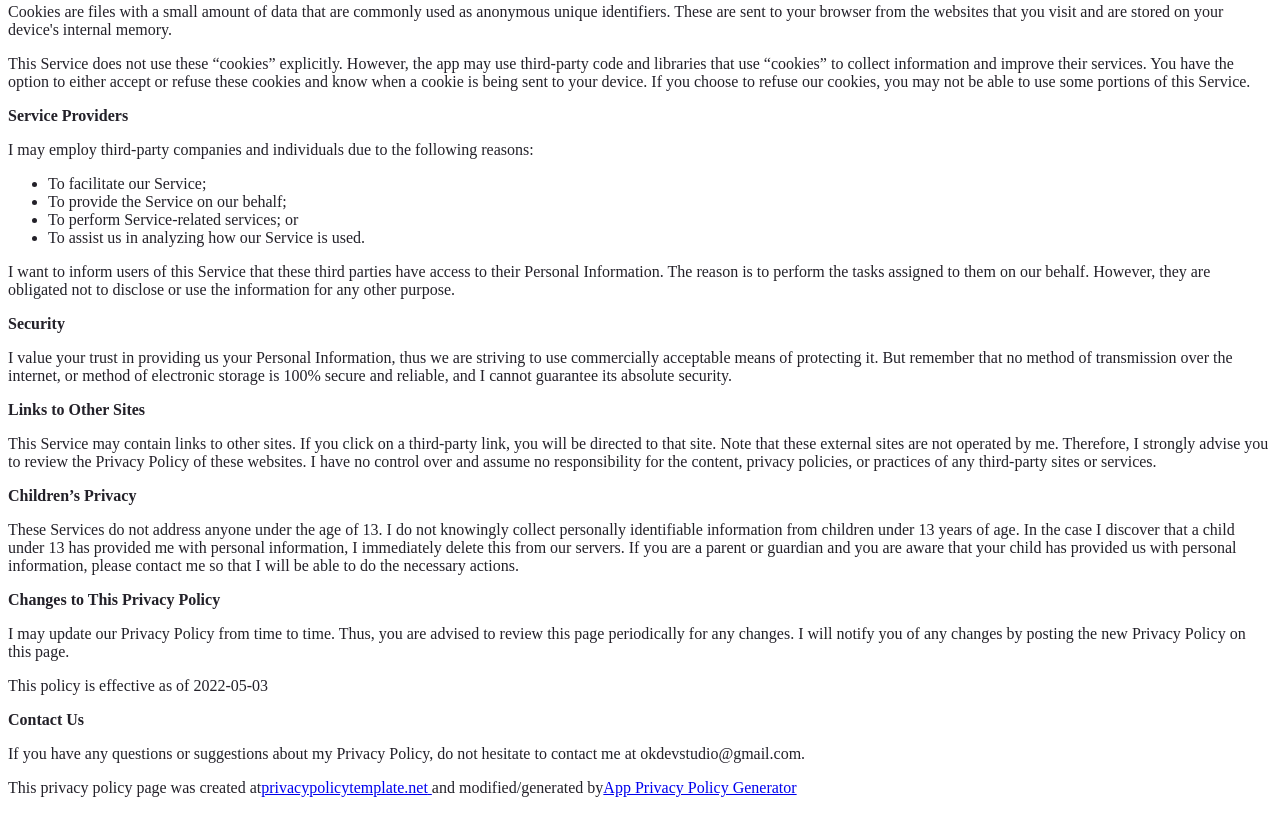
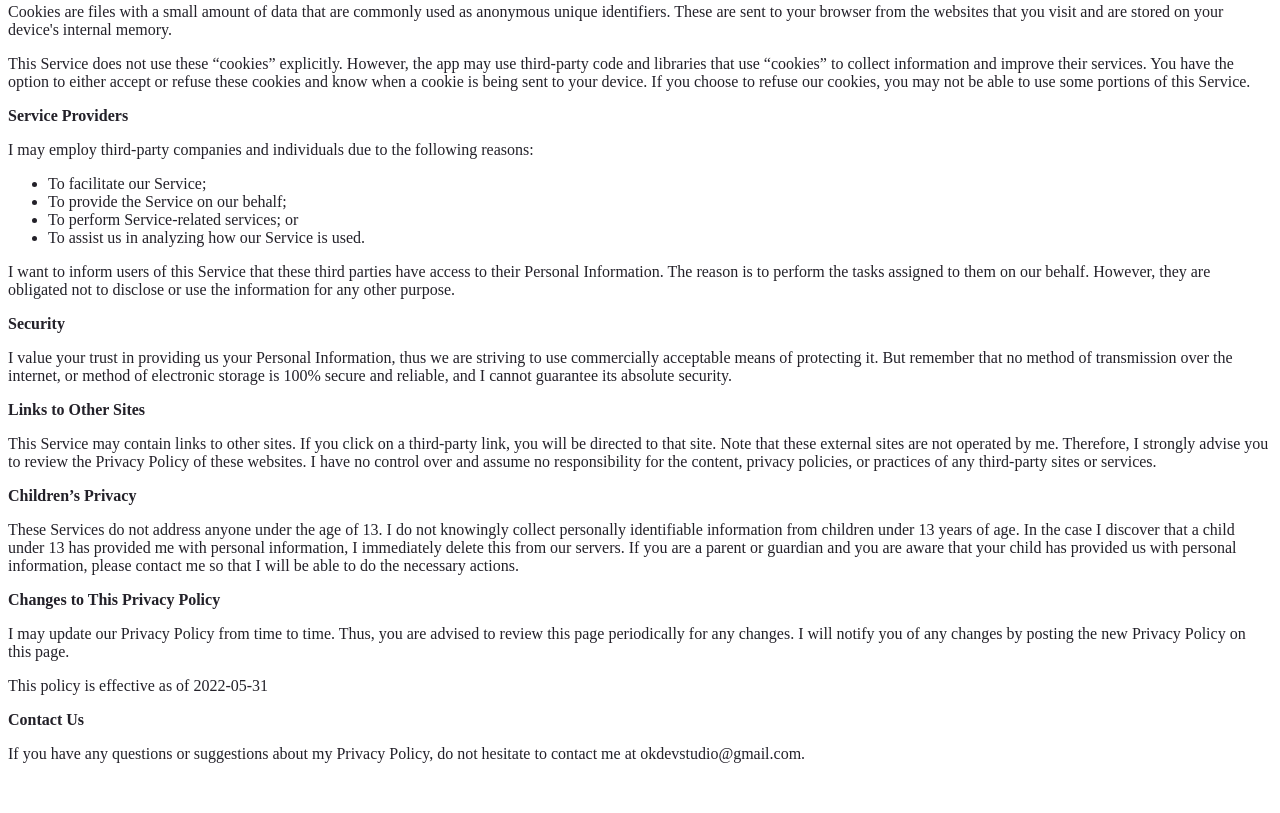
Before and after one commit to okdevstudio/ok-dev-studio, a Gatsby site: page /projects/flappy-bird/privacy-policy in a window 1280 px wide. Shown: the part 555-1368 px from the top of the page. After the commit the page ends 1334 px from the top, so only its background shows below. Built offline with nearby package versions, Linux system fonts and the light colour scheme; Gatsby itself is replaced by a stand-in of ours.

Commit message:
feat: react-helmet used for tilte; fix: privacy policy fixes; used gatsby-plugin-image

```diff
--- a/package.json
+++ b/package.json
@@ -32,6 +32,7 @@
     "@types/node": "^17.0.31",
     "@types/react": "^17.0.44",
     "@types/react-dom": "^17.0.16",
+    "@types/react-helmet": "^6.1.5",
     "gh-pages": "^4.0.0",
     "typescript": "^4.6.4"
   }
--- a/src/components/notFound.tsx
+++ b/src/components/notFound.tsx
@@ -1,5 +1,7 @@
 import React from "react";
 import "./notFound.scss";
+import { StaticImage } from "gatsby-plugin-image";
+
 // import { Link } from "gatsby";
 
 interface Props {}
@@ -7,7 +9,7 @@ interface Props {}
 export default function NotFound({}: Props) {
   return (
     <div className="container">
-      <img src="/images/not_found.png" alt="not-found" />
+      <StaticImage src="../images/not_found.png" alt="not-found" />
       <h1>Page Not Found</h1>
       {/* <Link to="/">Go home</Link>. */}
     </div>
--- a/src/pages/projects/flappy-bird/privacy-policy.tsx
+++ b/src/pages/projects/flappy-bird/privacy-policy.tsx
@@ -1,12 +1,18 @@
 import * as React from "react";
+import { Helmet } from "react-helmet";
 
 function FlappyBirdPolicy() {
   return (
+    <React.Fragment>
+      <Helmet>
+        <title>Privacy Policy | Flappy Bird</title>
+        <meta name="description" content="Privacy Policy" />
+      </Helmet>
       <main style={{ margin: "8px" }}>
         <strong>Privacy Policy</strong>
         <p>
-        Ok Dev built the Flappy Bird app as an Ad Supported app. This SERVICE is
-        provided by Ok Dev at no cost and is intended for use as is.
+          Ok Dev built the Flappy Bird app as an Ad Supported app. This SERVICE
+          is provided by Ok Dev at no cost and is intended for use as is.
         </p>
         <p>
           This page is used to inform visitors regarding my policies with the
@@ -15,10 +21,10 @@ function FlappyBirdPolicy() {
         </p>
         <p>
           If you choose to use my Service, then you agree to the collection and
-        use of information in relation to this policy. The Personal Information
-        that I collect is used for providing and improving the Service. I will
-        not use or share your information with anyone except as described in
-        this Privacy Policy.
+          use of information in relation to this policy. The Personal
+          Information that I collect is used for providing and improving the
+          Service. I will not use or share your information with anyone except
+          as described in this Privacy Policy.
         </p>
         <p>
           The terms used in this Privacy Policy have the same meanings as in our
@@ -31,8 +37,9 @@ function FlappyBirdPolicy() {
         <p>
           For a better experience, while using our Service, I may require you to
           provide us with certain personally identifiable information, including
-        but not limited to User Analytics Data . The information that I request
-        will be retained on your device and is not collected by me in any way.
+          but not limited to User Analytics Data . The information that I
+          request will be retained on your device and is not collected by me in
+          any way.
         </p>
         <div>
           <p>
@@ -81,33 +88,34 @@ function FlappyBirdPolicy() {
           I want to inform you that whenever you use my Service, in a case of an
           error in the app I collect data and information (through third-party
           products) on your phone called Log Data. This Log Data may include
-        information such as your device Internet Protocol (“IP”) address, device
-        name, operating system version, the configuration of the app when
-        utilizing my Service, the time and date of your use of the Service, and
-        other statistics.
+          information such as your device Internet Protocol (“IP”) address,
+          device name, operating system version, the configuration of the app
+          when utilizing my Service, the time and date of your use of the
+          Service, and other statistics.
         </p>
         <p>
           <strong>Cookies</strong>
         </p>
         <p>
-        Cookies are files with a small amount of data that are commonly used as
-        anonymous unique identifiers. These are sent to your browser from the
-        websites that you visit and are stored on your device's internal memory.
+          Cookies are files with a small amount of data that are commonly used
+          as anonymous unique identifiers. These are sent to your browser from
+          the websites that you visit and are stored on your device's internal
+          memory.
         </p>
         <p>
           This Service does not use these “cookies” explicitly. However, the app
           may use third-party code and libraries that use “cookies” to collect
           information and improve their services. You have the option to either
           accept or refuse these cookies and know when a cookie is being sent to
-        your device. If you choose to refuse our cookies, you may not be able to
-        use some portions of this Service.
+          your device. If you choose to refuse our cookies, you may not be able
+          to use some portions of this Service.
         </p>
         <p>
           <strong>Service Providers</strong>
         </p>
         <p>
-        I may employ third-party companies and individuals due to the following
-        reasons:
+          I may employ third-party companies and individuals due to the
+          following reasons:
         </p>
         <ul>
           <li>To facilitate our Service;</li>
@@ -117,19 +125,19 @@ function FlappyBirdPolicy() {
         </ul>
         <p>
           I want to inform users of this Service that these third parties have
-        access to their Personal Information. The reason is to perform the tasks
-        assigned to them on our behalf. However, they are obligated not to
-        disclose or use the information for any other purpose.
+          access to their Personal Information. The reason is to perform the
+          tasks assigned to them on our behalf. However, they are obligated not
+          to disclose or use the information for any other purpose.
         </p>
         <p>
           <strong>Security</strong>
         </p>
         <p>
           I value your trust in providing us your Personal Information, thus we
-        are striving to use commercially acceptable means of protecting it. But
-        remember that no method of transmission over the internet, or method of
-        electronic storage is 100% secure and reliable, and I cannot guarantee
-        its absolute security.
+          are striving to use commercially acceptable means of protecting it.
+          But remember that no method of transmission over the internet, or
+          method of electronic storage is 100% secure and reliable, and I cannot
+          guarantee its absolute security.
         </p>
         <p>
           <strong>Links to Other Sites</strong>
@@ -137,10 +145,10 @@ function FlappyBirdPolicy() {
         <p>
           This Service may contain links to other sites. If you click on a
           third-party link, you will be directed to that site. Note that these
-        external sites are not operated by me. Therefore, I strongly advise you
-        to review the Privacy Policy of these websites. I have no control over
-        and assume no responsibility for the content, privacy policies, or
-        practices of any third-party sites or services.
+          external sites are not operated by me. Therefore, I strongly advise
+          you to review the Privacy Policy of these websites. I have no control
+          over and assume no responsibility for the content, privacy policies,
+          or practices of any third-party sites or services.
         </p>
         <p>
           <strong>Children’s Privacy</strong>
@@ -161,37 +169,21 @@ function FlappyBirdPolicy() {
           <strong>Changes to This Privacy Policy</strong>
         </p>
         <p>
-        I may update our Privacy Policy from time to time. Thus, you are advised
-        to review this page periodically for any changes. I will notify you of
-        any changes by posting the new Privacy Policy on this page.
+          I may update our Privacy Policy from time to time. Thus, you are
+          advised to review this page periodically for any changes. I will
+          notify you of any changes by posting the new Privacy Policy on this
+          page.
         </p>
-      <p>This policy is effective as of 2022-05-03</p>
+        <p>This policy is effective as of 2022-05-31</p>
         <p>
           <strong>Contact Us</strong>
         </p>
         <p>
-        If you have any questions or suggestions about my Privacy Policy, do not
-        hesitate to contact me at okdevstudio@gmail.com.
-      </p>
-      <p>
-        This privacy policy page was created at
-        <a
-          href="https://privacypolicytemplate.net"
-          target="_blank"
-          rel="noopener noreferrer"
-        >
-          privacypolicytemplate.net{" "}
-        </a>
-        and modified/generated by
-        <a
-          href="https://app-privacy-policy-generator.nisrulz.com/"
-          target="_blank"
-          rel="noopener noreferrer"
-        >
-          App Privacy Policy Generator
-        </a>
+          If you have any questions or suggestions about my Privacy Policy, do
+          not hesitate to contact me at okdevstudio@gmail.com.
         </p>
       </main>
+    </React.Fragment>
   );
 }
 
```
Also changed, not shown: src/pages/404.tsx (+9 -4 lines), src/images/icon.png (deleted), src/images/not_found.png (renamed from static/images/not_found.png), 1 other file. Lines whose indentation alone changed are shown as unchanged.
